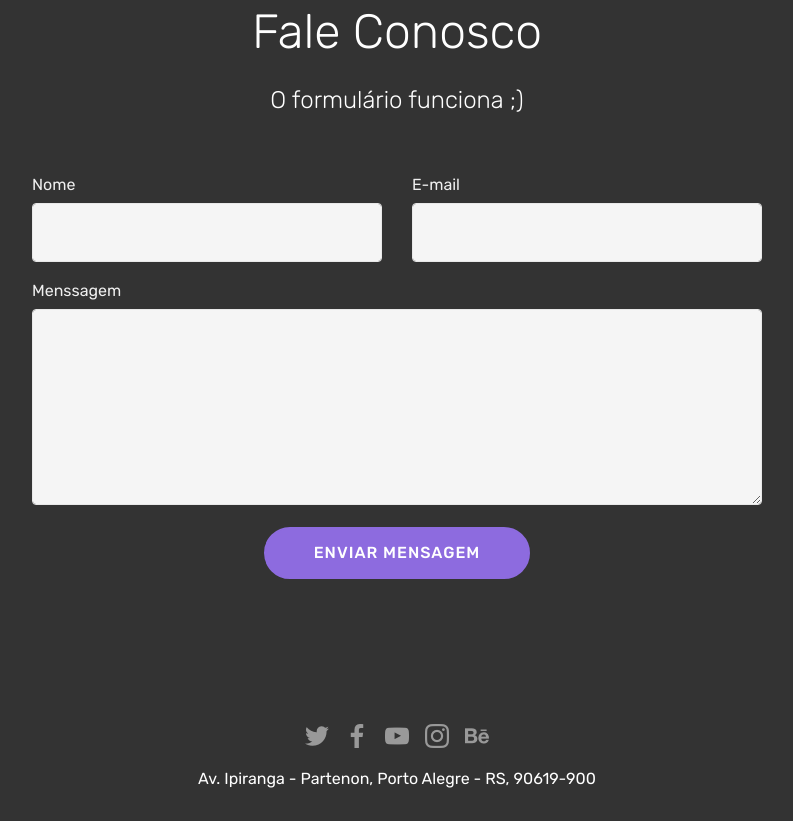
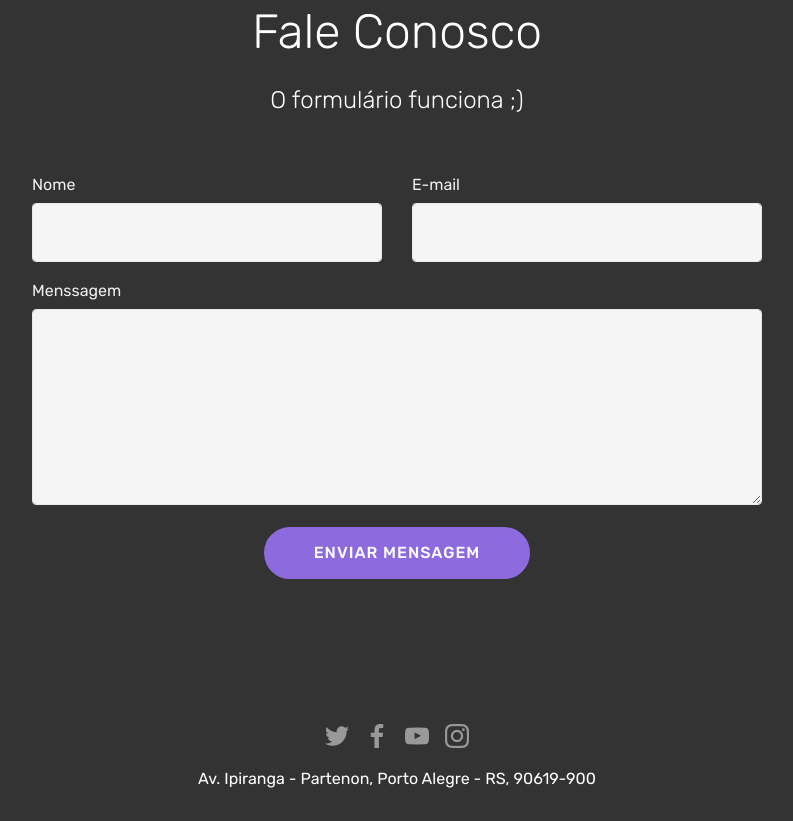
Before and after one commit to pandoratech/pandoratech.github.io, a plain HTML site: page index.html in a window 1280 px wide. Shown: the part 3532-4353 px from the top of the page, without its empty margins (243-1036 px from the left). Drawn offline with Linux system fonts and the light colour scheme; files whose address does not match are found by name.

Commit message:
Teste2 - Tirar os ícones
  <!--<div class="soc-item">

                            <span class="mbr-iconfont mbr-iconfont-social socicon-googleplus socicon"></span>

                    </div>

<div class="soc-item">
                        <a href="https://www.behance.net/Mobirise" target="_blank">
                            <span class="socicon-behance socicon mbr-iconfont mbr-iconfont-social"></span>
                        </a>
                    </div>-->

```diff
--- a/index.html
+++ b/index.html
@@ -402,15 +402,19 @@
                         <a href="https://instagram.com/betty4beauty" target="_blank">
                             <span class="mbr-iconfont mbr-iconfont-social socicon-instagram socicon" style="color: rgb(255, 255, 255);"></span>
                         </a>
-                    </div><!--<div class="soc-item">
+                    </div>
+
+                  <!--<div class="soc-item">
 
                             <span class="mbr-iconfont mbr-iconfont-social socicon-googleplus socicon"></span>
 
-                    </div>--><div class="soc-item">
+                    </div>
+
+<div class="soc-item">
                         <a href="https://www.behance.net/Mobirise" target="_blank">
                             <span class="socicon-behance socicon mbr-iconfont mbr-iconfont-social"></span>
                         </a>
-                    </div></div>
+                    </div>--></div>
             </div>
             <div class="row row-copirayt">
                 <p class="mbr-text mb-0 mbr-fonts-style mbr-white align-center display-7">
```
